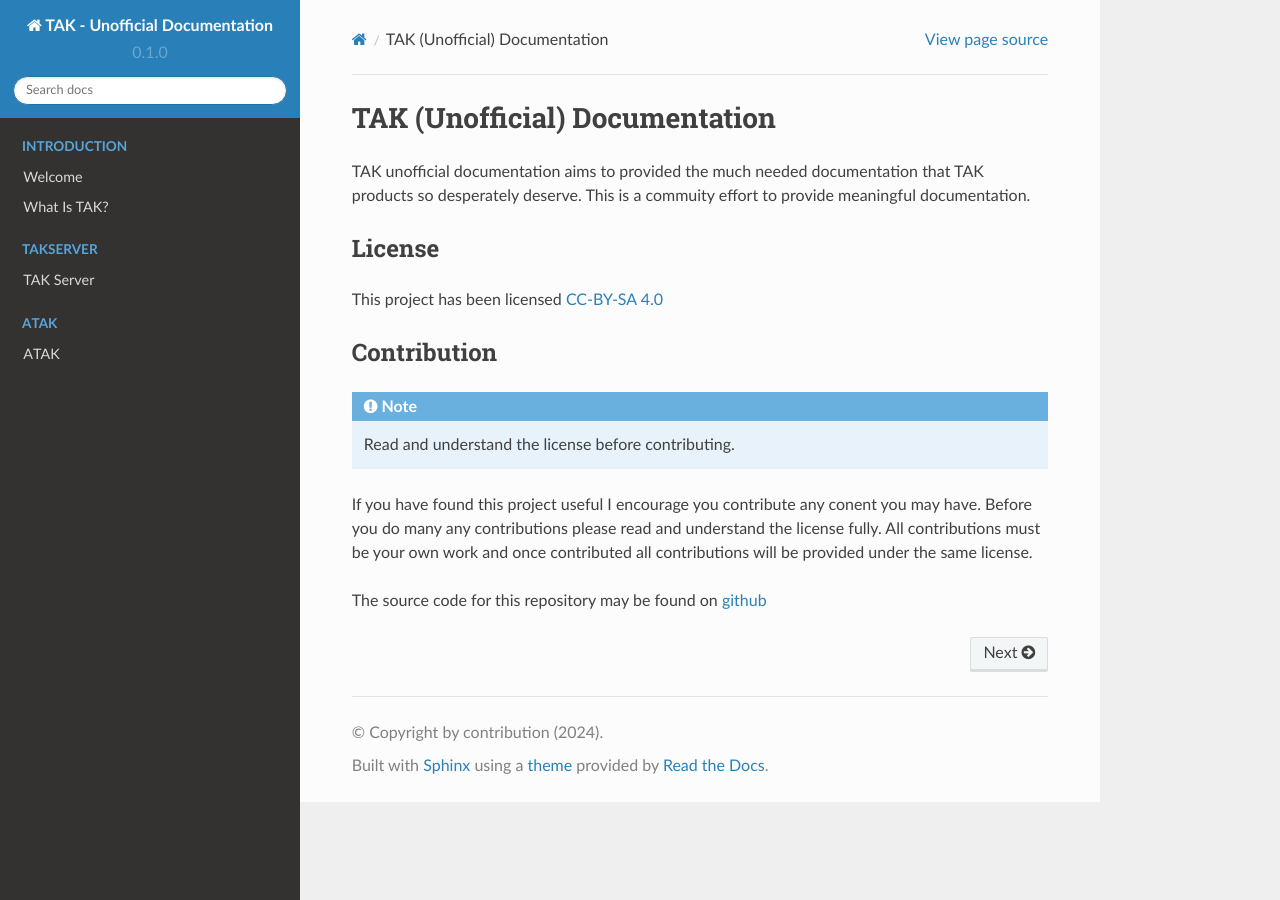
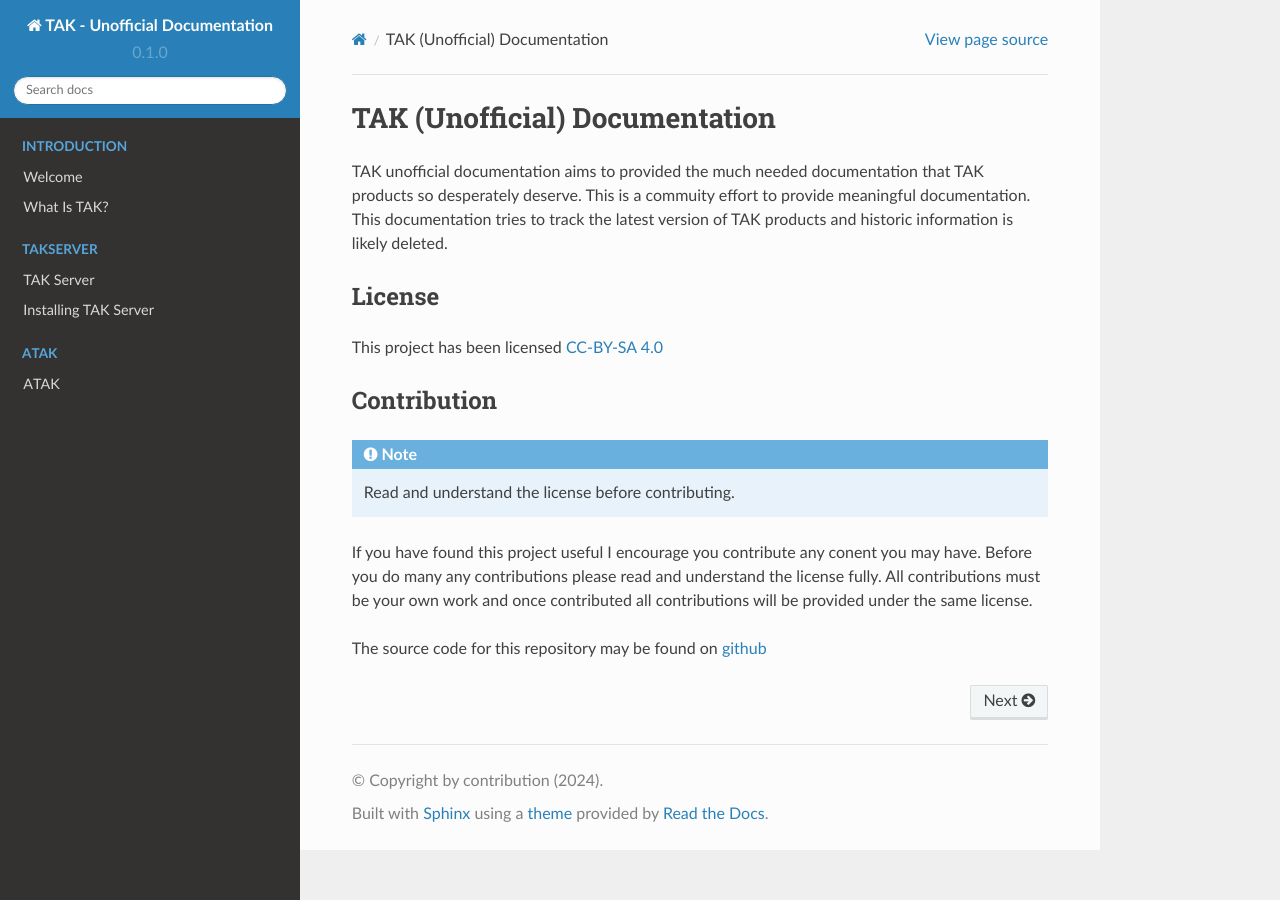
Before and after one commit to jimmypw/doc-tak, a Sphinx documentation site: the page built from docs/source/index.rst, in a window 1280 px wide. Built offline with Sphinx 7.4.7 and the Read the Docs theme 2.0.0, drawn with Linux system fonts in a browser that asks for light colours.

Commit message:
doc: create takserver install page doc: clarified that these docs try to target the latest version of TAK

```diff
--- a/docs/source/index.rst
+++ b/docs/source/index.rst
@@ -25,7 +26,8 @@
 
 TAK unofficial documentation aims to provided the much needed documentation
 that TAK products so desperately deserve. This is a commuity effort to provide
-meaningful documentation.
+meaningful documentation. This documentation tries to track the latest version
+of TAK products and historic information is likely deleted.
 
 License
 -------
```
Also changed, not shown: other parts of docs/source/index.rst (+1 -0 lines), docs/source/takserver/install.rst (added, +9 -0 lines).
